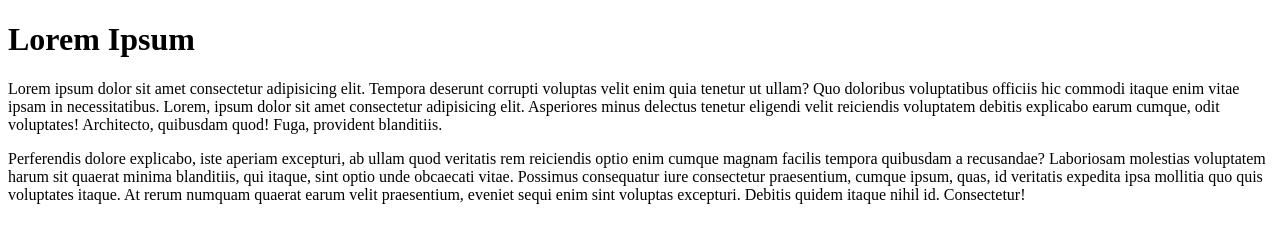
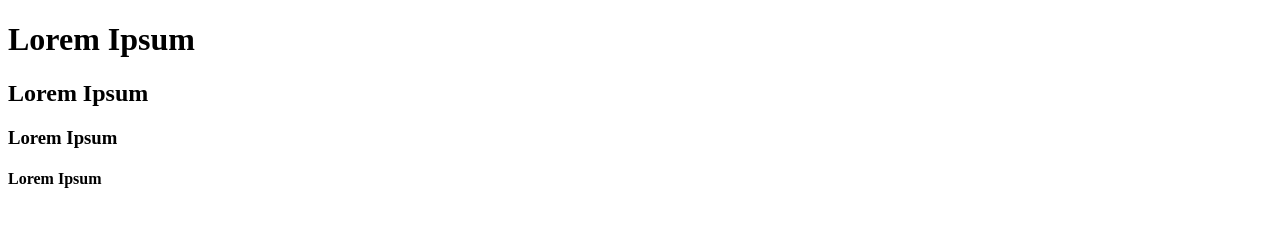
Before and after one commit to Amanavenger/WalkHTML, a plain HTML site: page index.html in a window 1280 px wide. Drawn offline with Linux system fonts and the light colour scheme.

Commit message:
Minor Change For checking Purpose

```diff
--- a/index.html
+++ b/index.html
@@ -6,8 +6,8 @@
 </head>
 <body>
     <h1>Lorem Ipsum</h1>
-    Lorem ipsum dolor sit amet consectetur adipisicing elit. Tempora deserunt corrupti voluptas velit enim quia tenetur ut ullam? Quo doloribus voluptatibus officiis hic commodi itaque enim vitae ipsam in necessitatibus.
-    Lorem, ipsum dolor sit amet consectetur adipisicing elit. Asperiores minus delectus tenetur eligendi velit reiciendis voluptatem debitis explicabo earum cumque, odit voluptates! Architecto, quibusdam quod! Fuga, provident blanditiis.
-    <p>Perferendis dolore explicabo, iste aperiam excepturi, ab ullam quod veritatis rem reiciendis optio enim cumque magnam facilis tempora quibusdam a recusandae? Laboriosam molestias voluptatem harum sit quaerat minima blanditiis, qui itaque, sint optio unde obcaecati vitae. Possimus consequatur iure consectetur praesentium, cumque ipsum, quas, id veritatis expedita ipsa mollitia quo quis voluptates itaque. At rerum numquam quaerat earum velit praesentium, eveniet sequi enim sint voluptas excepturi. Debitis quidem itaque nihil id. Consectetur!</p>
+    <h2>Lorem Ipsum</h2>
+    <h3>Lorem Ipsum</h3>
+    <h4>Lorem Ipsum</h4>
 </body>
 </html>
```
